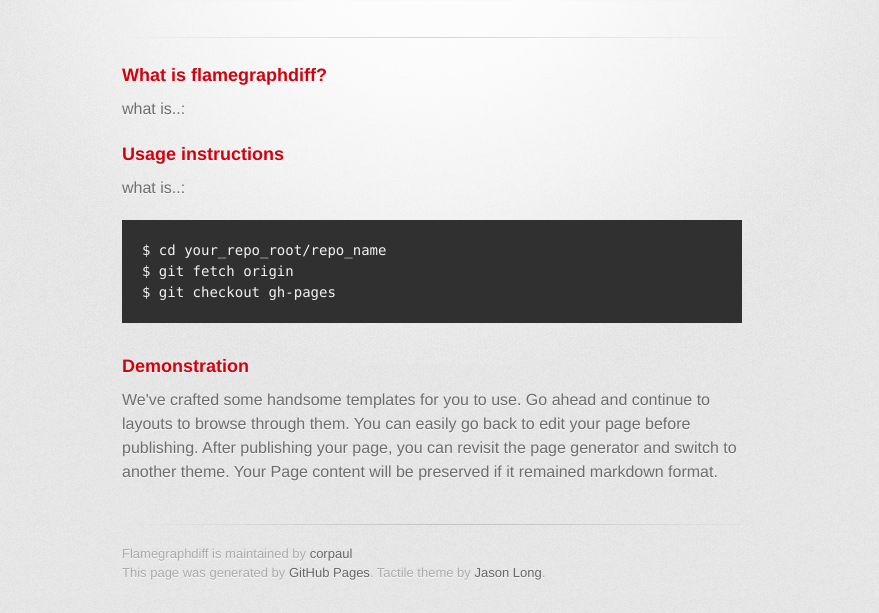
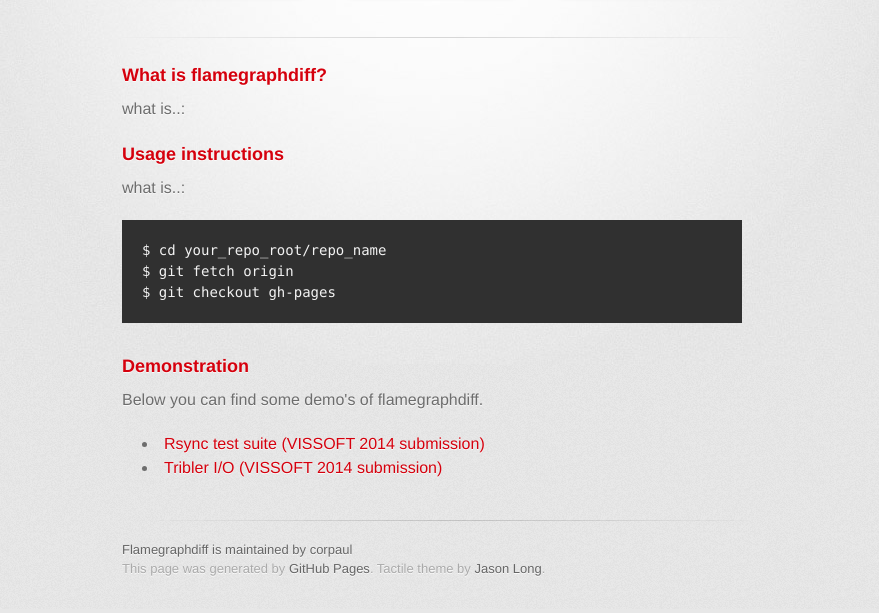
Before and after one commit to corpaul/flamegraphdiff, a plain HTML site: page index.html in a window 1280 px wide. Shown: the part 209-822 px from the top of the page, without its empty margins (208-1087 px from the left). Drawn offline with Linux system fonts and the light colour scheme; a web font is replaced by a local one.

Commit message:
small start

```diff
--- a/index.html
+++ b/index.html
@@ -49,8 +49,13 @@ $ git checkout gh-pages
 <h3>
 <a name="demo" class="anchor" href="#demo"><span class="octicon octicon-link"></span></a>Demonstration</h3>
 
-<p>We've crafted some handsome templates for you to use. Go ahead and continue to layouts to browse through them. You can easily go back to edit your page before publishing. After publishing your page, you can revisit the page generator and switch to another theme. Your Page content will be preserved if it remained markdown format.</p>
+<p>Below you can find some demo's of flamegraphdiff.</p>
 
+<ul>
+	<li><a href="demos/rsync/dfg.html">Rsync test suite (VISSOFT 2014 submission)
+
+	<li><a href="demos/tribler_io/dfg.html">Tribler I/O (VISSOFT 2014 submission)
+</ul>
         </section>
 
         <footer>
```
